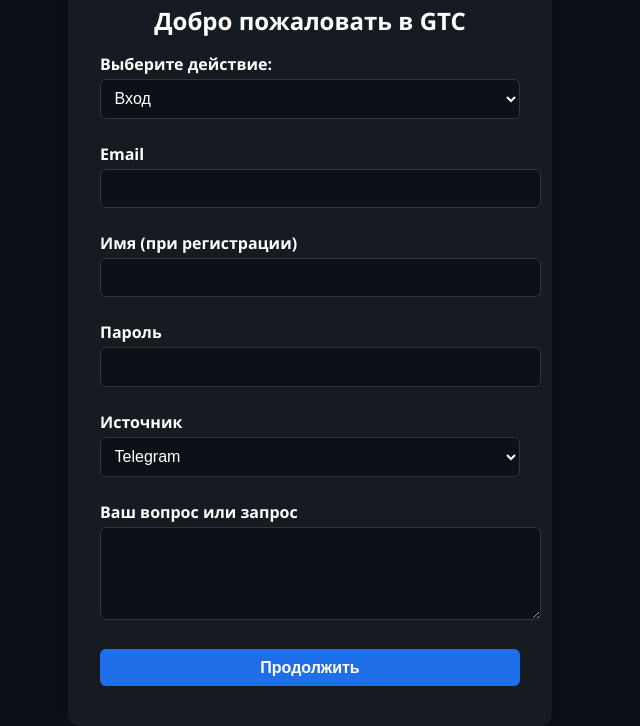
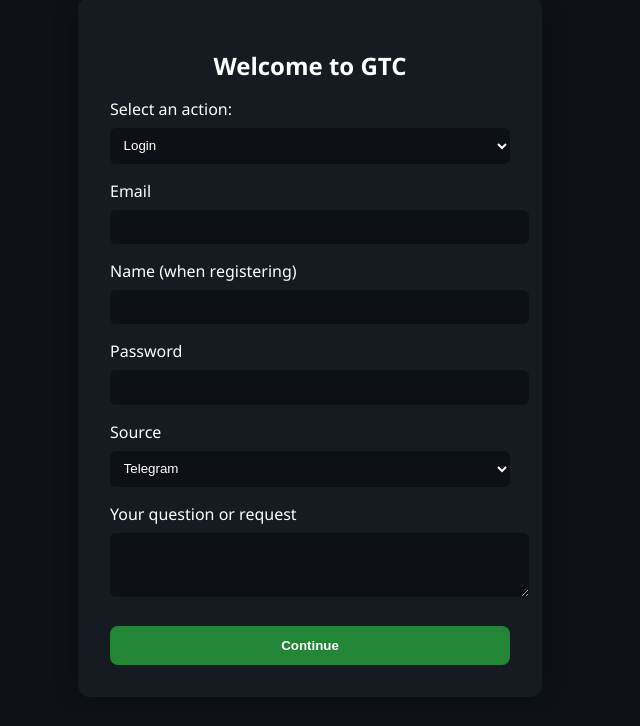
Before and after one commit to gtc-ia/gtc-form, a plain HTML site: page index.html in a window 1280 px wide. Shown: the part 83-809 px from the top of the page, without its empty margins (330-970 px from the left). Drawn offline with Linux system fonts and the light colour scheme.

Commit message:
Update index.html

```diff
--- a/index.html
+++ b/index.html
@@ -1,152 +1,148 @@
 <!DOCTYPE html>
-<html lang="ru">
+<html lang="en">
 <head>
   <meta charset="UTF-8" />
-  <meta name="viewport" content="width=device-width, initial-scale=1.0" />
-  <title>GTC Вход / Регистрация</title>
+  <meta name="viewport" content="width=device-width, initial-scale=1.0"/>
+  <title>GTC Access Form</title>
+  <link rel="icon" href="Logo GTC G.jpeg" />
   <style>
     body {
+      background-color: #0e1117;
+      color: #ffffff;
+      font-family: 'Segoe UI', sans-serif;
+      display: flex;
+      flex-direction: column;
+      align-items: center;
+      justify-content: center;
+      height: 100vh;
       margin: 0;
-      font-family: 'Segoe UI', sans-serif;
-      background: #0d1117;
-      color: #fff;
-      display: flex;
-      justify-content: center;
-      align-items: center;
-      height: 100vh;
     }
-    .gtc-form {
+
+    img.logo {
+      width: 80px;
+      margin-bottom: 1rem;
+    }
+
+    form {
       background-color: #161b22;
+      padding: 2rem;
       border-radius: 12px;
-      padding: 2rem;
+      box-shadow: 0 0 24px rgba(0, 0, 0, 0.3);
       width: 100%;
-      max-width: 420px;
-      box-shadow: 0 0 24px rgba(0, 0, 0, 0.4);
+      max-width: 400px;
     }
-    .gtc-form h2 {
+
+    h2 {
       text-align: center;
       margin-bottom: 1rem;
     }
-    .gtc-form label {
+
+    label {
       display: block;
       margin-top: 1rem;
-      margin-bottom: 0.25rem;
-      font-weight: bold;
+      margin-bottom: 0.5rem;
     }
-    .gtc-form input,
-    .gtc-form select,
-    .gtc-form textarea,
-    .gtc-form button {
+
+    input, select, textarea {
       width: 100%;
       padding: 0.6rem;
       border-radius: 6px;
       border: none;
-      margin-bottom: 0.5rem;
-      font-size: 1rem;
+      background-color: #0d1117;
+      color: white;
     }
-    .gtc-form input,
-    .gtc-form select,
-    .gtc-form textarea {
-      background: #0d1117;
-      color: #fff;
-      border: 1px solid #30363d;
+
+    button {
+      margin-top: 1.5rem;
+      width: 100%;
+      padding: 0.75rem;
+      background-color: #238636;
+      border: none;
+      color: white;
+      font-weight: bold;
+      border-radius: 8px;
+      cursor: pointer;
+      transition: background 0.3s;
     }
-    .gtc-form button {
-      background-color: #1f6feb;
-      color: white;
-      cursor: pointer;
+
+    button:hover {
+      background-color: #2ea043;
+    }
+
+    .confirmation {
+      margin-top: 1rem;
+      color: #8bc34a;
+      text-align: center;
       font-weight: bold;
-      margin-top: 1rem;
-    }
-    .gtc-form button:hover {
-      background-color: #388bfd;
-    }
-    #confirmation {
-      display: none;
-      text-align: center;
-      margin-top: 1rem;
-      font-weight: bold;
-    }
-    #gtc-logo {
-      display: block;
-      margin: 0 auto 1rem auto;
-      max-width: 80px;
-      border-radius: 8px;
     }
   </style>
 </head>
 <body>
-  <form class="gtc-form" id="gtc-form">
-    <img id="gtc-logo" src="Logo%20GTC%20G.jpeg" alt="GTC Logo" />
-    <h2>Добро пожаловать в GTC</h2>
 
-    <label for="mode">Выберите действие:</label>
+  <img src="Logo GTC G.jpeg" alt="GTC Logo" class="logo" />
+
+  <form method="POST" action="https://kfilipenko.app.n8n.cloud/webhook/user-access" onsubmit="return handleFormSubmit(event)">
+    <h2>Welcome to GTC</h2>
+
+    <label for="mode">Select an action:</label>
     <select name="mode" id="mode" required>
-      <option value="login">Вход</option>
-      <option value="register">Регистрация</option>
+      <option value="login">Login</option>
+      <option value="register">Register</option>
     </select>
 
     <label for="email">Email</label>
     <input type="email" id="email" name="email" required />
 
-    <label for="name">Имя (при регистрации)</label>
+    <label for="name">Name (when registering)</label>
     <input type="text" id="name" name="name" />
 
-    <label for="password">Пароль</label>
+    <label for="password">Password</label>
     <input type="password" id="password" name="password" required />
 
-    <label for="source">Источник</label>
+    <label for="source">Source</label>
     <select name="source" id="source" required>
       <option value="telegram">Telegram</option>
-      <option value="web">Web-сайт</option>
+      <option value="web">Web</option>
       <option value="github">GitHub Pages</option>
       <option value="wix">Wix</option>
       <option value="tilda">Tilda</option>
-      <option value="other">Другое</option>
+      <option value="other">Other</option>
     </select>
 
-    <label for="prompt">Ваш вопрос или запрос</label>
-    <textarea id="prompt" name="prompt" rows="4" required></textarea>
+    <label for="prompt">Your question or request</label>
+    <textarea id="prompt" name="prompt" rows="3" required></textarea>
 
     <input type="hidden" name="executionMode" value="user-form" />
-    <button type="submit">Продолжить</button>
-    <p id="confirmation"></p>
+
+    <button type="submit">Continue</button>
+
+    <div id="confirmation" class="confirmation" style="display: none;">
+      ✅ Data written successfully
+    </div>
   </form>
 
   <script>
-    document.getElementById('gtc-form').addEventListener('submit', async function (e) {
-      e.preventDefault();
+    function handleFormSubmit(event) {
+      const form = event.target;
+      const passwordInput = form.querySelector('#password');
+      const password = passwordInput.value;
+      const hashed = btoa(unescape(encodeURIComponent(password)));
 
-      const form = e.target;
-      const formData = new FormData(form);
+      const hiddenPasswordInput = document.createElement('input');
+      hiddenPasswordInput.type = 'hidden';
+      hiddenPasswordInput.name = 'password';
+      hiddenPasswordInput.value = hashed;
 
-      // Хэшируем пароль
-      const password = form.querySelector('#password').value;
-      const hashed = btoa(unescape(encodeURIComponent(password)));
-      formData.set('password', hashed);
+      form.appendChild(hiddenPasswordInput);
+      passwordInput.disabled = true;
 
-      const confirmation = document.getElementById('confirmation');
-      confirmation.textContent = '⏳ Отправка...';
-      confirmation.style.display = 'block';
+      setTimeout(() => {
+        form.style.display = 'none';
+        document.getElementById('confirmation').style.display = 'block';
+      }, 100);
 
-      try {
-        const response = await fetch('https://kfilipenko.app.n8n.cloud/webhook/user-access', {
-          method: 'POST',
-          body: formData
-        });
-
-        const result = await response.json();
-
-        if (result.status === 'ok') {
-          confirmation.textContent = `✅ ${result.message}`;
-          form.reset();
-        } else {
-          confirmation.textContent = '❌ Ошибка. Попробуйте ещё раз.';
-        }
-      } catch (error) {
-        confirmation.textContent = '❌ Ошибка соединения с сервером.';
-      }
-    });
+      return true;
+    }
   </script>
 </body>
 </html>
```
